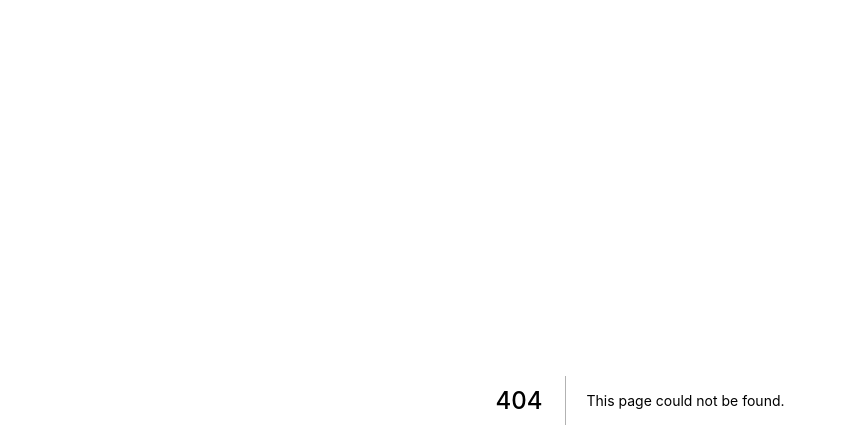
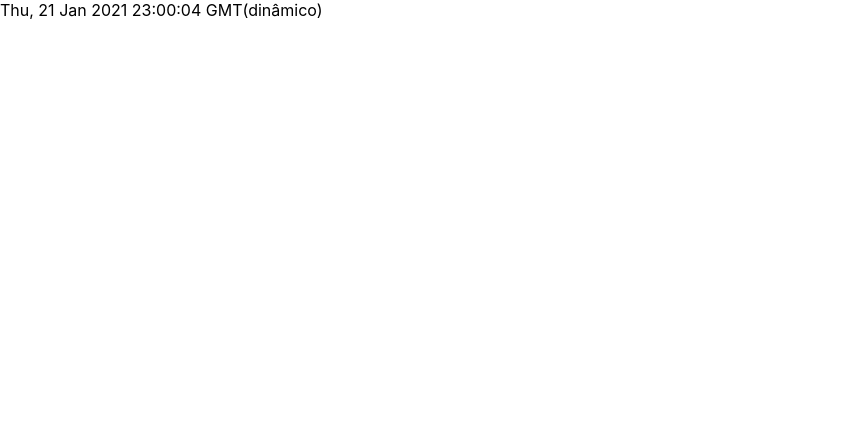
Before and after one commit to CelsoJunioDev/next-project, a Next.js app: page /tempo in a window 1280 px wide. Before the commit this address had no page. Shown: the top 448 px of the page, without its empty margins (0-843 px from the left). Built offline with nearby package versions, Linux system fonts and the light colour scheme.

Commit message:
Dados dinamicos

```diff
--- /dev/null
+++ b/pages/tempo/index.js
@@ -0,0 +1,10 @@
+export default function Tempo(){
+    const dynamicDate = new Date()
+    const dynamicDateString = dynamicDate.toGMTString();
+
+    return (
+        <div>
+            {dynamicDateString}(dinâmico)
+        </div>
+    )
+}
```
